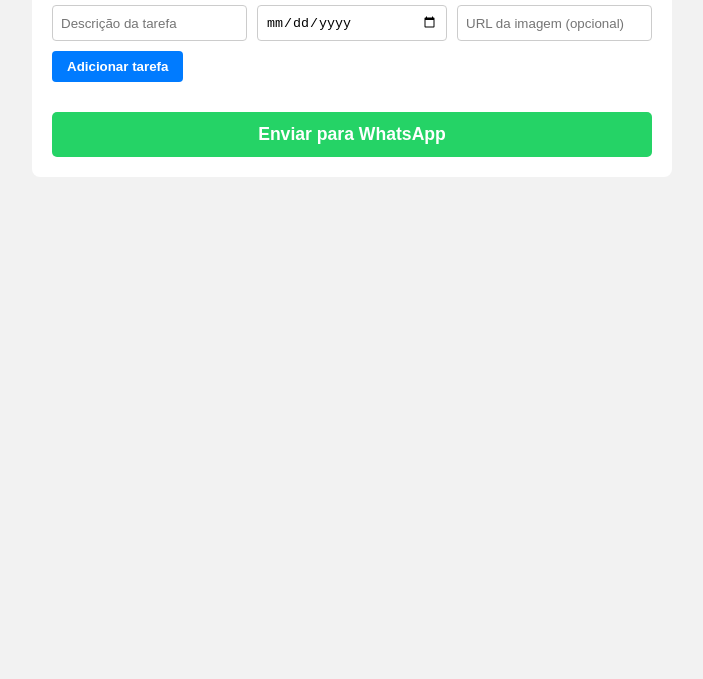
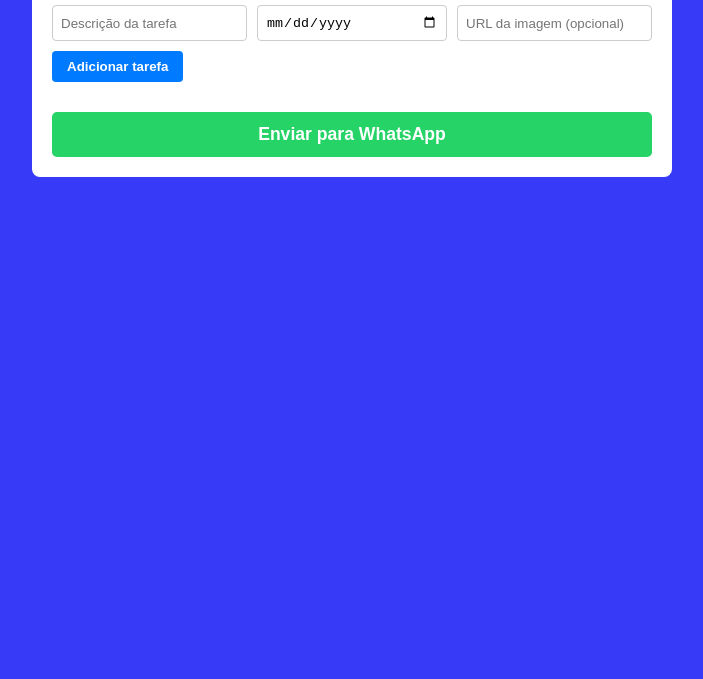
Before and after one commit to Paulo-Adriano/checklist-inspecao, a plain HTML site: page index.html in a window 1280 px wide. Shown: the part 121-800 px from the top of the page, without its empty margins (288-991 px from the left). Drawn offline with Linux system fonts and the light colour scheme.

Commit message:
Alterando cor de fundo

```diff
--- a/style.css
+++ b/style.css
@@ -1,6 +1,6 @@
 body {
   font-family: Arial, sans-serif;
-  background: #f2f2f2;
+  background: #373bf7;
   padding: 20px;
   color: #333;
 }
```
